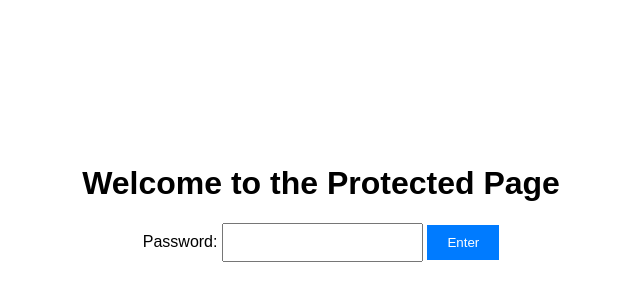
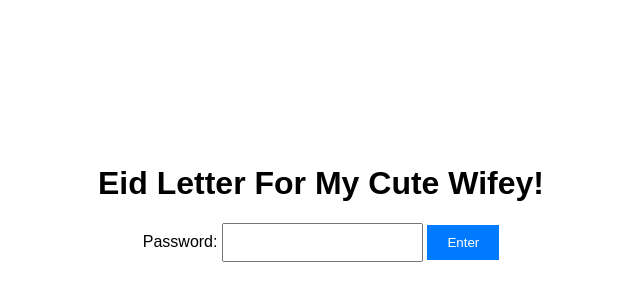
Before and after one commit to grandvitesse/slh1, a plain HTML site: page index.html in a window 1280 px wide. Shown: the part 192-492 px from the top of the page, without its empty margins (319-959 px from the left). Drawn offline with Linux system fonts and the light colour scheme.

Commit message:
Update index.html

```diff
--- a/index.html
+++ b/index.html
@@ -8,7 +8,7 @@
 </head>
 <body>
   <div class="container">
-    <h1>Welcome to the Protected Page</h1>
+    <h1>Eid Letter For My Cute Wifey!</h1>
     <form id="passwordForm">
       <label for="password">Password:</label>
       <input type="password" id="password" name="password" required>
```
